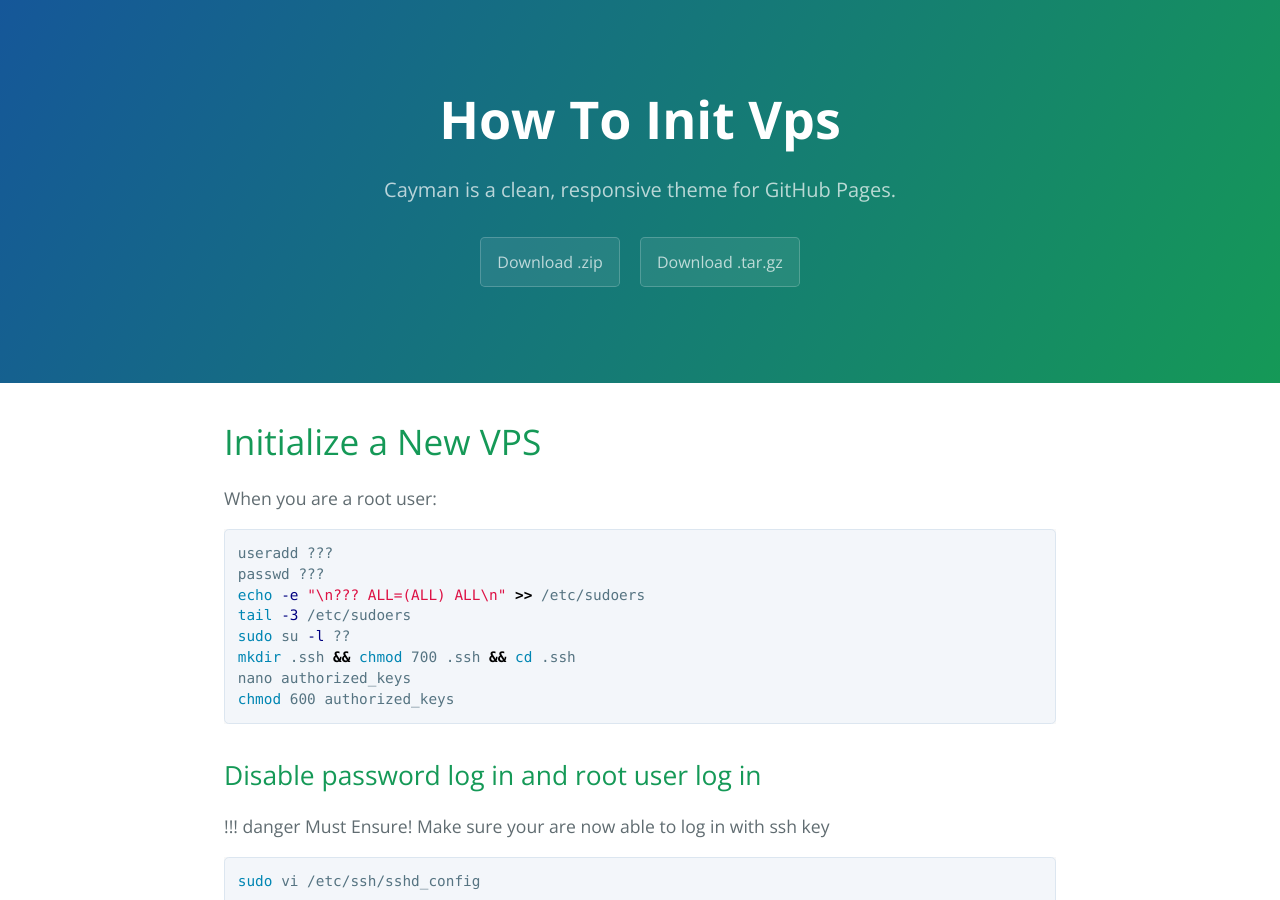
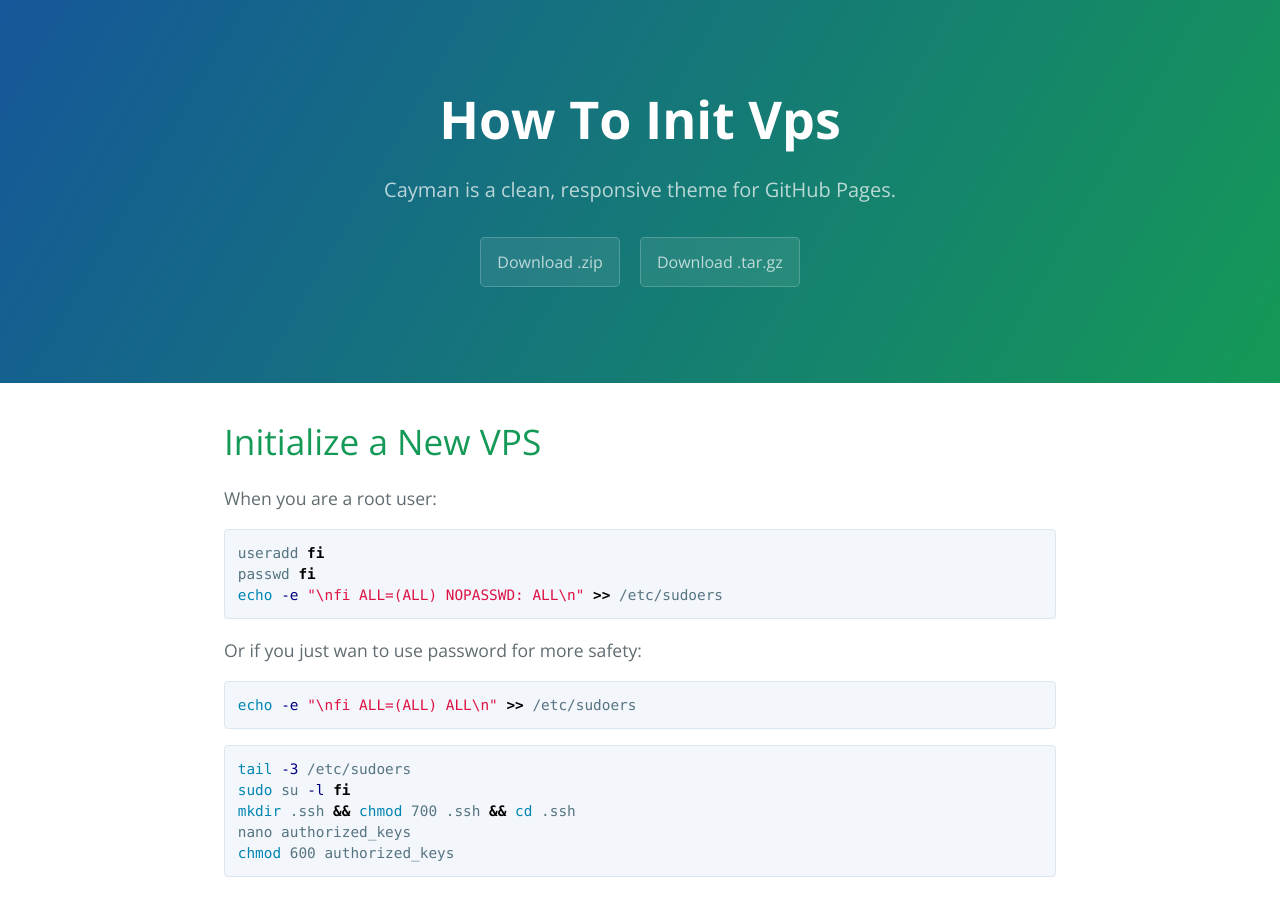
Before and after one commit to fi6/fi6.github.io, a Jekyll site: the page built from _posts/2020-02-25-how-to-init-vps.md, in a window 1280 px wide and 900 px high. Built offline with Jekyll 4.4.1, drawn with Linux system fonts in a browser that asks for light colours; our own code applies the rules of GitHub Pages for plain Markdown files.

Commit message:
added srs and modified initialization vps

````diff
--- a/_posts/2020-02-25-how-to-init-vps.md
+++ b/_posts/2020-02-25-how-to-init-vps.md
@@ -3,11 +3,19 @@ When you are a root user:
 
 
 ```bash
-useradd ???
-passwd ???
-echo -e "\n??? ALL=(ALL) ALL\n" >> /etc/sudoers
+useradd fi
+passwd fi
+echo -e "\nfi ALL=(ALL) NOPASSWD: ALL\n" >> /etc/sudoers
+```
+
+Or if you just wan to use password for more safety:
+```bash
+echo -e "\nfi ALL=(ALL) ALL\n" >> /etc/sudoers
+```
+
+```bash
 tail -3 /etc/sudoers
-sudo su -l ??
+sudo su -l fi
 mkdir .ssh && chmod 700 .ssh && cd .ssh
 nano authorized_keys
 chmod 600 authorized_keys
````
Also changed, not shown: _posts/2020-02-25-about-srs-with-docker.md (added, +89 -0 lines).
